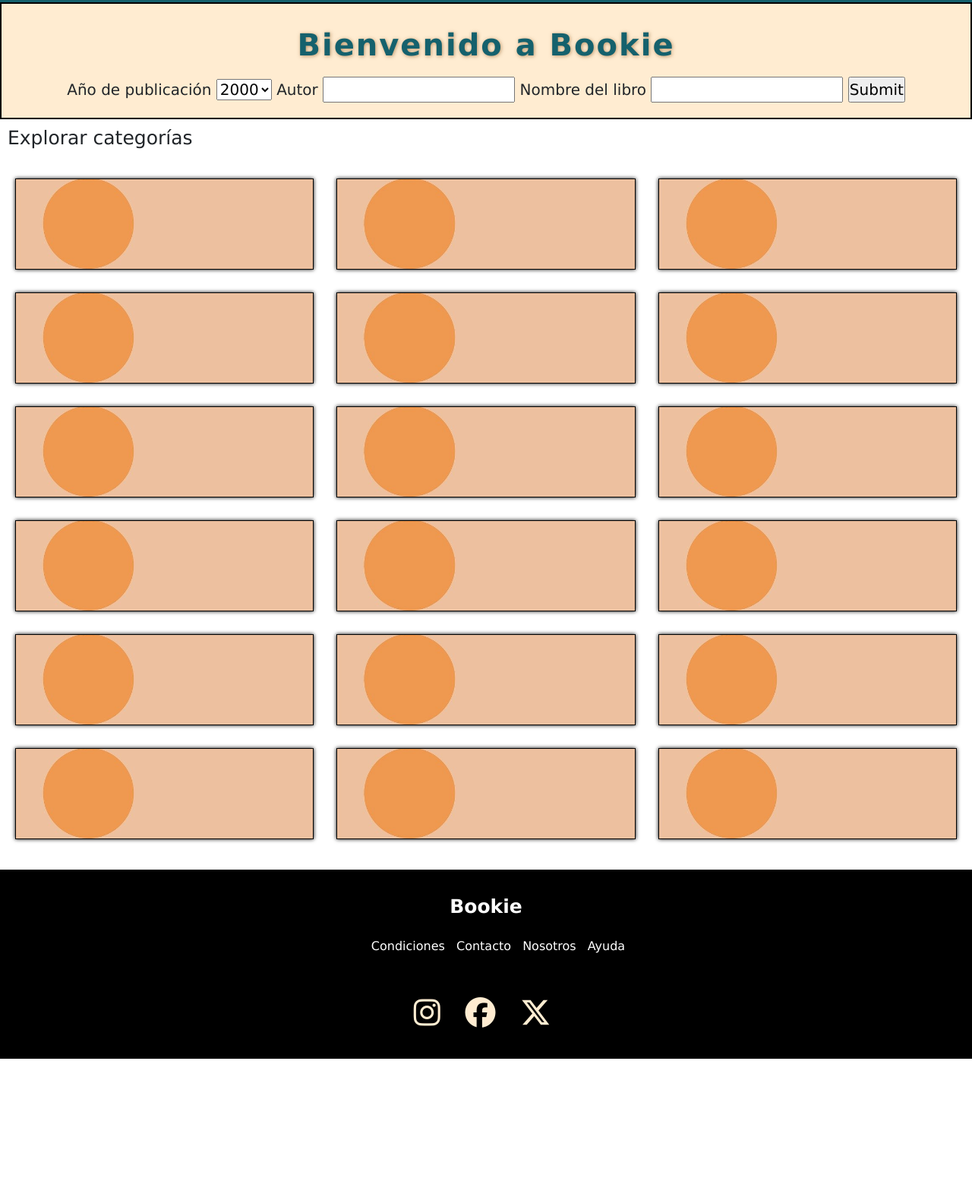
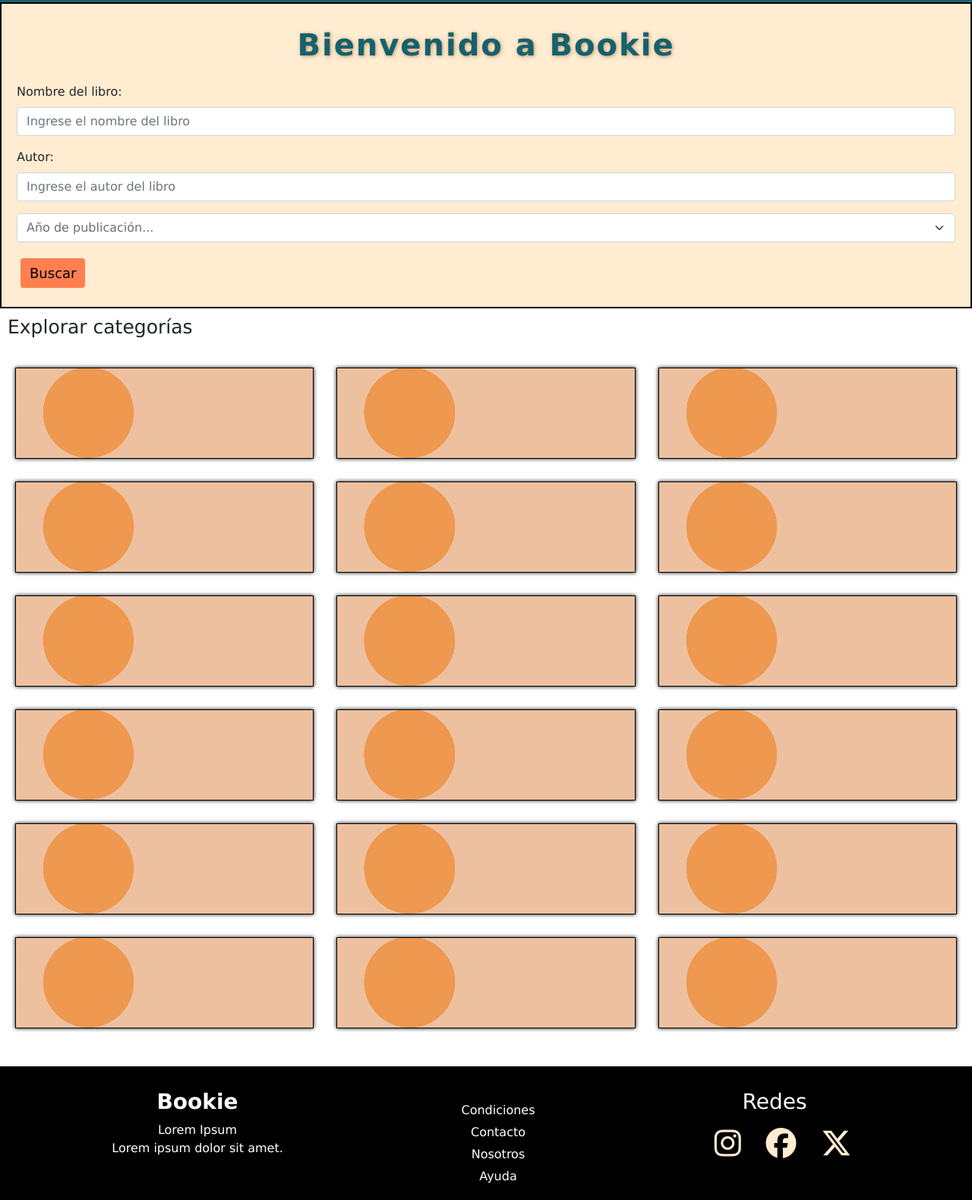
Before and after one commit to celinasumskas/PF-Sumskas, a plain HTML site: page sections/busqueda.html in a window 1280 px wide. Shown: the part 88-1668 px from the top of the page at 76% size. Before the commit the page ends 1482 px from the top, so only its background shows below. Drawn offline with nearby package versions, Linux system fonts and the light colour scheme; files that its build step writes are made by us from their sources; files whose address does not match are found by name.

Commit message:
cambio formulario de seccion busqueda y todos los footer

```diff
--- a/css/estilos.css
+++ b/css/estilos.css
@@ -77,7 +77,7 @@
     margin: 10px;
 }
 .forms{
-    margin: 20px
+    padding: 20px
 }
 #inputGroupSelect02{
     color: #212529a9;
@@ -331,18 +331,12 @@ footer{
     padding: 30px;
     align-content: flex-end;
     margin-top: auto;
-    margin-top: 20px;
+    margin-top: 30px;
+
 }
 footer ul li{
-    display: inline-block;
-    justify-content: center;
     list-style: none;
     margin: 5px;
-    margin-bottom: 30px;
-}
-.logoFooter{
-    font-size: 25px;
-    margin-bottom: 15px;
 }
 .redes a{
     color: #ffecd1;
--- a/sections/busqueda.html
+++ b/sections/busqueda.html
@@ -52,32 +52,42 @@
           </div>
         </nav>
         <!-- navbar fin -->
-    <div class="fondo">
+        <!-- Inicia form -->
+    <div class="fondo forms col-md-7">
+      <form>
         <h1 class="font"><strong>Bienvenido a Bookie</strong></h1>
-        <section class="subtitulo">
-            <form action="">
-                <label for="">Año de publicación</label>
-                <select name="Año de publicación" id="">
-                    <option value="">2000</option>
-                    <option value="">2001</option>
-                    <option value="">2002</option>
-                    <option value="">2003</option>
-                    <option value="">2004</option>
-                    <option value="">2005</option>
-                    <option value="">2006</option>
-                    <option value="">2007</option>
-                    <option value="">2008</option>
-                    <option value="">2009</option>
-                    <option value="">2010</option>
+        <div class="mb-3 mt-3">
+          <label for="text" class="form-label">Nombre del libro:</label>
+          <input type="text" class="form-control" id="text" placeholder="Ingrese el nombre del libro" name="Nombre">
+        </div>
+        <div class="mb-3">
+          <label for="text" class="form-label">Autor:</label>
+          <input type="text" class="form-control" id="text" placeholder="Ingrese el autor del libro" name="Autor">
+        </div>
+        <div class="mb-3 mt-3">
+            <select class="form-select" id="inputGroupSelect02">
+                <option selected>Año de publicación...</option>
+                <option value="1">1998</option>
+                <option value="2">1999</option>
+                <option value="3">2000</option>
+                <option value="4">2001</option>
+                <option value="5">2002</option>
+                <option value="6">2003</option>
+                <option value="7">2004</option>
+                <option value="8">2005</option>
+                <option value="9">2006</option>
+                <option value="10">2007</option>
+                <option value="11">2008</option>
+                <option value="12">2009</option>
+                <option value="13">2010</option>
               </select>
-                <label for="">Autor</label>
-                <input type="text">
-                <label for="">Nombre del libro</label>
-                <input type="text">
-                <input type="submit">
+        </div>
+        <div class="button">
+          <input type="submit" class="btn btn-primary" value="Buscar">
+      </div>
       </form>
-        </section>
     </div>
+        <!-- Fin form -->
     <section> <h2 class="leftFont">Explorar categorías</h2>
         <div class="galeria">
             <div class="item item1"></div>
@@ -100,10 +110,17 @@
             <div class="item item18"></div>
         </div>
     </section>
-    <footer>
-        <div class="logoFooter">
-            <strong>Bookie</strong>
+    <footer class="text-center footer-style">
+      <div class="container">
+          <div class="row">
+              <div class="col-md-4 footer-col">
+                  <h3><strong>Bookie</strong></h3>
+                  <p>
+                      Lorem Ipsum <br />
+                      Lorem ipsum dolor sit amet.
+                  </p>
               </div>
+              <div class="col-md-4 footer-col">
                 <p>
                   <ul>
                       <li>Condiciones</li>
@@ -112,7 +129,10 @@
                       <li>Ayuda</li>
                   </ul>
               </p>
-        <div class="redes">
+              </div>
+              <div class="col-md-4 footer-col">
+                  <h3>Redes</h3>
+                  <ul class="redes">
                       <a href="#">
                           <i class="fa-brands fa-instagram"></i>
                       </a>
@@ -122,6 +142,9 @@
                       <a href="#">
                           <i class="fa-brands fa-x-twitter"></i>
                       </a>
+                  </ul>
+              </div>
+          </div>
       </div>
   </footer>
     <script
```
Also changed, not shown: index.html (+17 -4 lines), sections/contacto.html (+17 -4 lines), sections/guardados.html (+17 -4 lines), sections/perfil.html (+17 -4 lines). Lines whose indentation alone changed are shown as unchanged.
